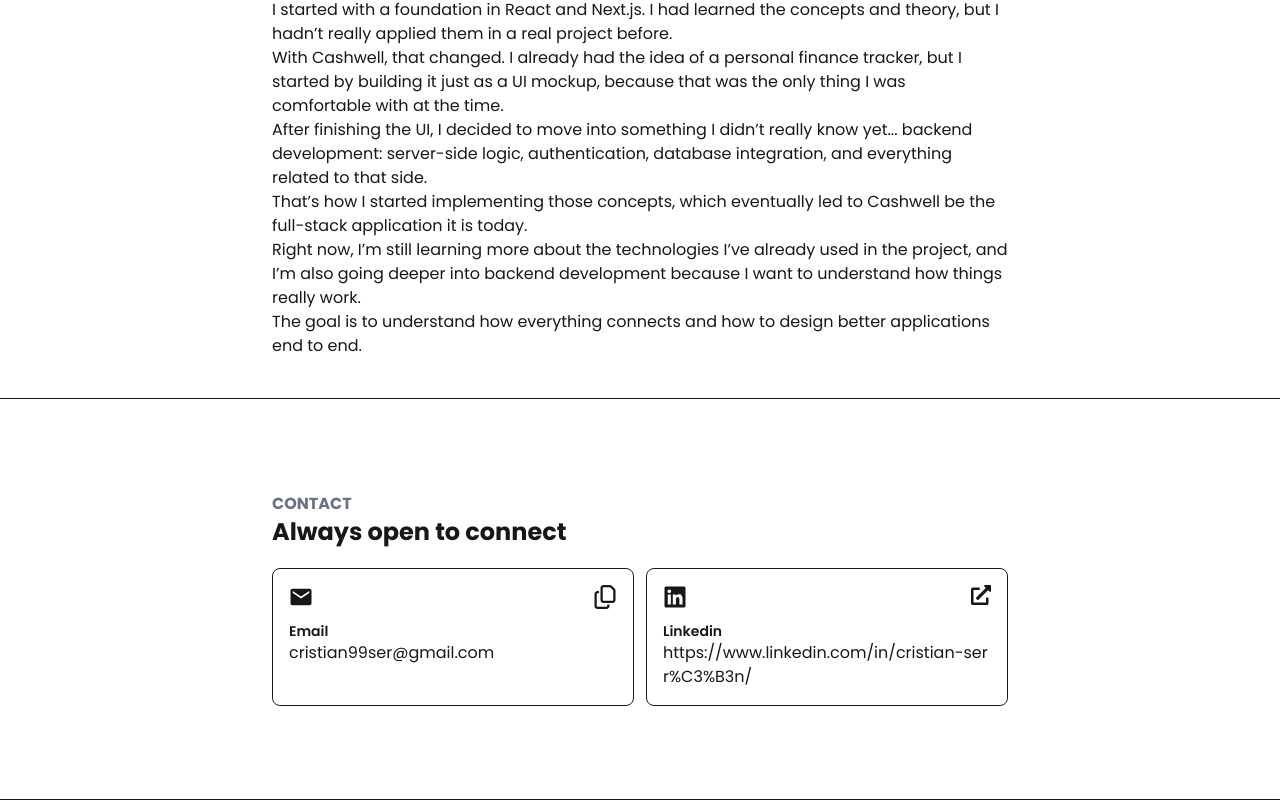
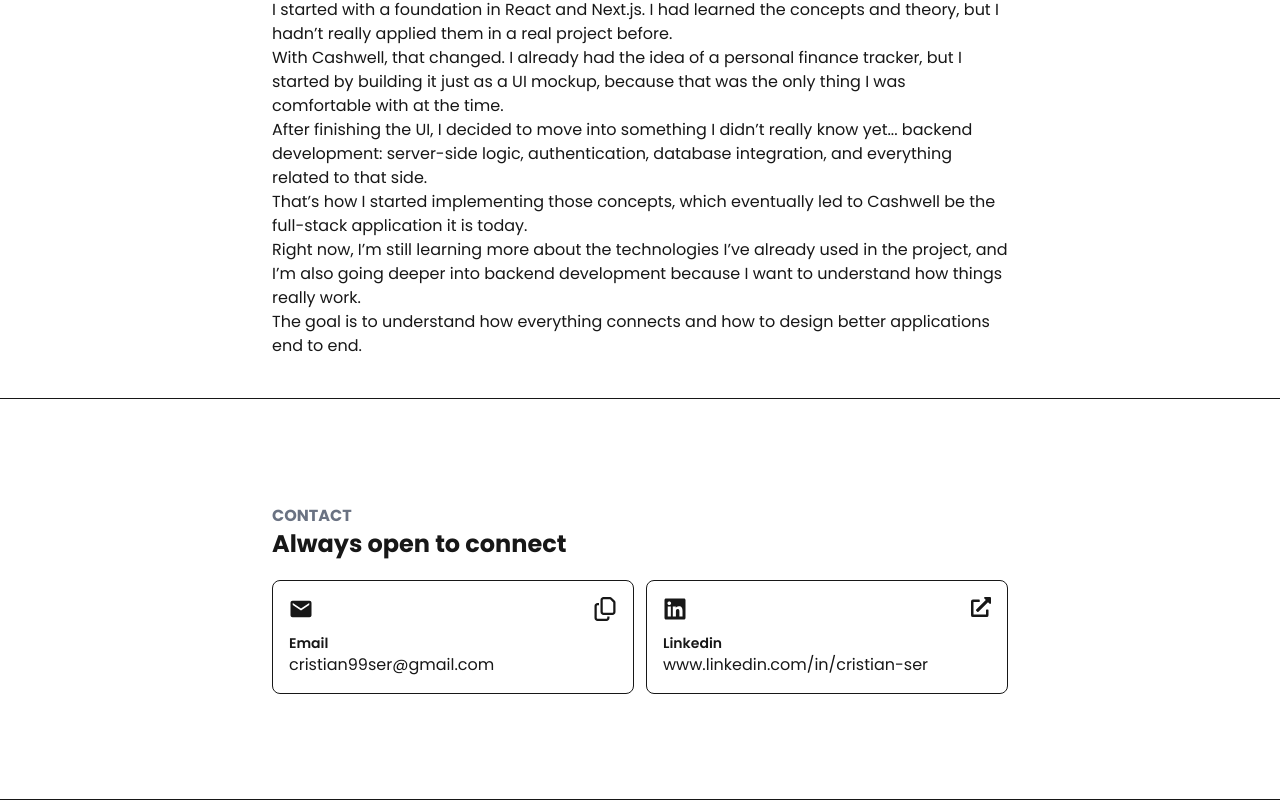
Before and after one commit to Cristian-Ser/portfolio, a Next.js app: page / in a window 1280 px wide. Shown: the part 1939-2739 px from the top of the page. Built offline with nearby package versions, Linux system fonts and the light colour scheme.

Commit message:
Fixed LinkedIn link. Hero.tsx background glow only displays when browser theme is dark

```diff
--- a/app/components/Contact.tsx
+++ b/app/components/Contact.tsx
@@ -42,14 +42,14 @@ function Contact() {
             {/* icons */}
             <div className="grid grid-cols-2">
               <FaLinkedin className="size-6" />
-              <Link href="https://www.linkedin.com/in/cristian-serr%C3%B3n/" target="_blank" className="justify-self-end" title="Go to linkedin">
+              <Link href="https://www.linkedin.com/in/cristian-ser/" target="_blank" className="justify-self-end" title="Go to linkedin">
                 <FaExternalLinkAlt className="size-5" />
               </Link>
             </div>
             {/* text */}
             <div className="flex flex-col items-start">
               <span className="text-sm font-semibold">Linkedin</span>
-              <p className="break-all">https://www.linkedin.com/in/cristian-serr%C3%B3n/</p>
+              <p className="break-all">www.linkedin.com/in/cristian-ser</p>
             </div>
           </div>
         </div>
--- a/app/components/Hero.tsx
+++ b/app/components/Hero.tsx
@@ -10,7 +10,7 @@ function Hero() {
   return (
     <section className="relative overflow-hidden border-b">
       {/* Blured background */}
-      <div className="-z-10 absolute min-h-80 w-3xl top-0 -translate-1/2 left-1/2 -translate-x-1/2 blur-3xl rounded-full  bg-accent/20"></div>
+      <div className="-z-10 hidden absolute dark:block min-h-80 w-3xl top-0 -translate-1/2 left-1/2 -translate-x-1/2 blur-3xl rounded-full bg-accent/20"></div>
 
       {/* Content */}
       <div className="flex flex-col justify-center gap-10 max-w-3xl mx-auto p-4 py-10 min-h-100">
@@ -40,7 +40,7 @@ function Hero() {
           </Link>
           {/* Linkedin */}
           <Link
-            href="https://www.linkedin.com/in/cristian-serr%C3%B3n/"
+            href="https://www.linkedin.com/in/cristian-ser/"
             target="_blank"
           >
             <FaLinkedin className="size-5" />
```
